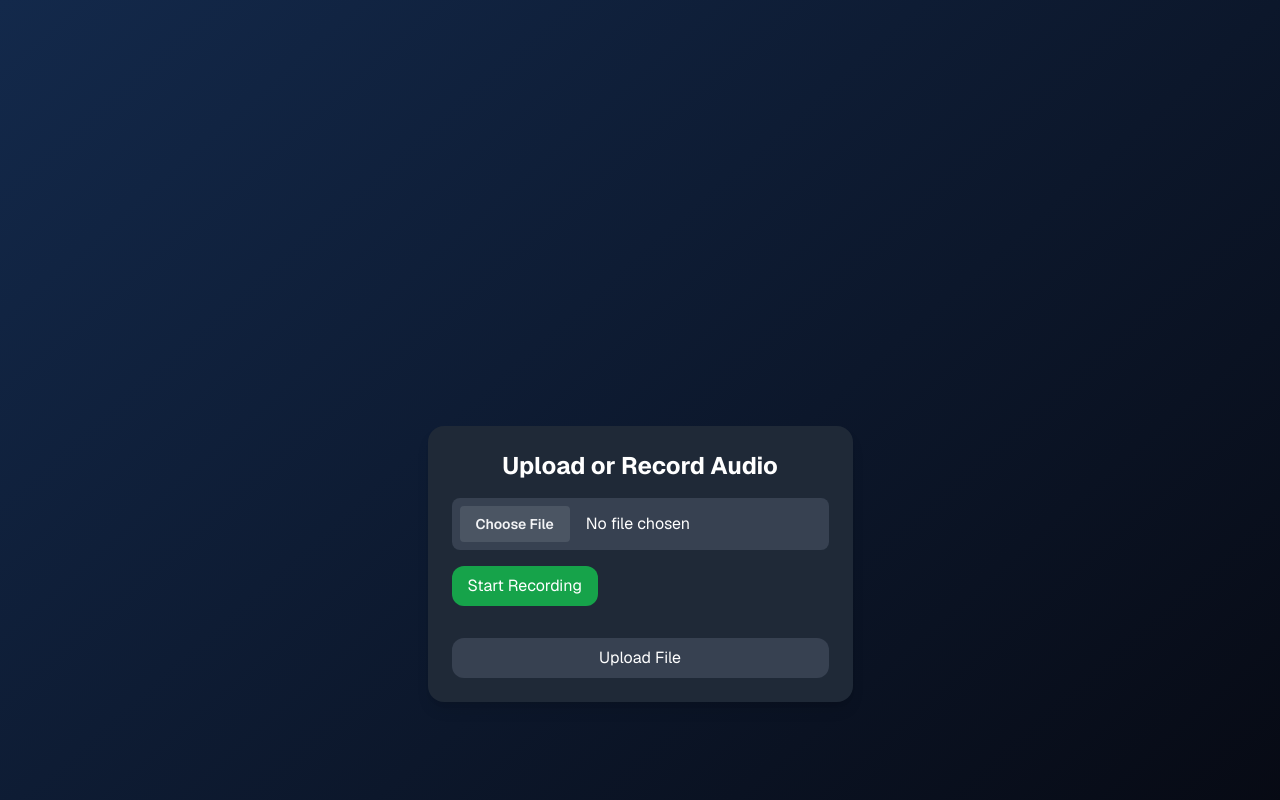
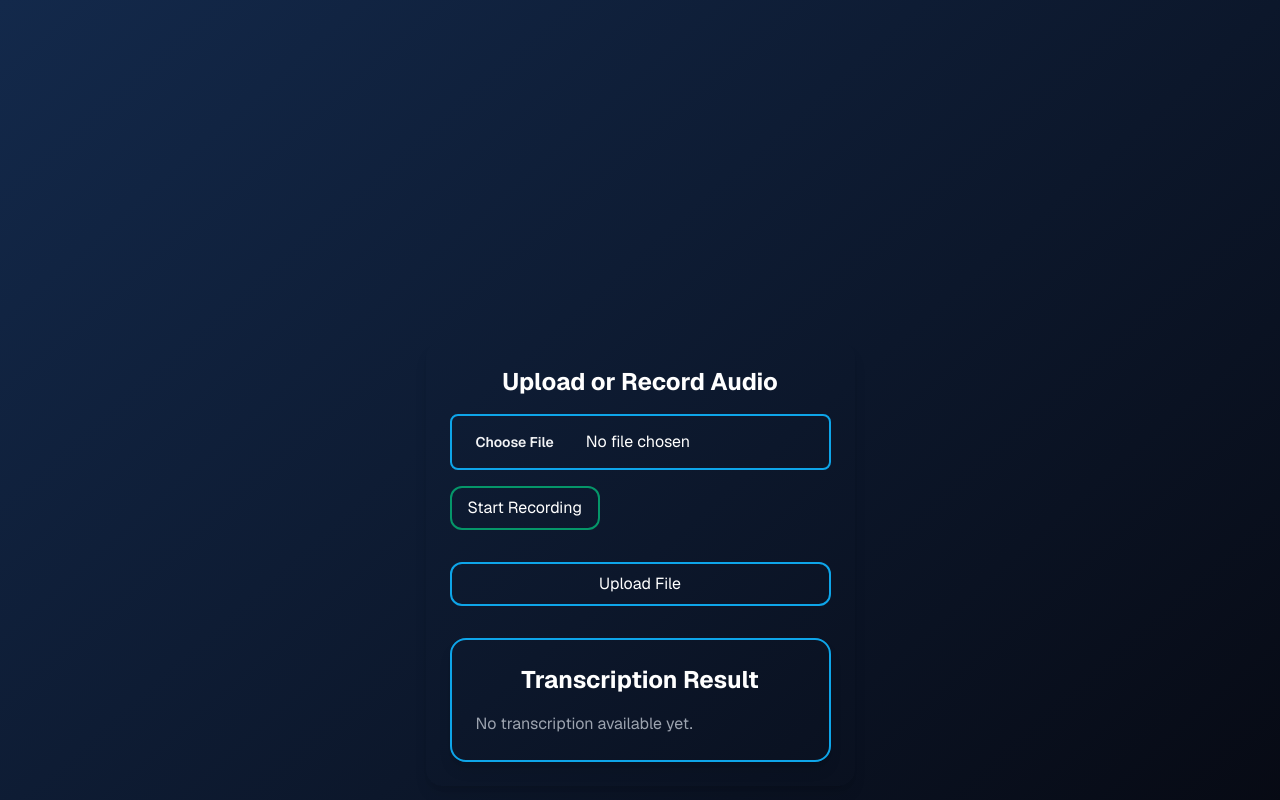
Before and after one commit to noslenPantaleon/transcription-app, a Next.js app in the folder frontend/: page / in a window 1280 px wide. Shown: the top 800 px of the page. Built offline with nearby package versions, Linux system fonts and the light colour scheme; no server answers.

Commit message:
add TranscriptionDisplay

```diff
--- /dev/null
+++ b/frontend/src/app/components/TranscriptionDisplay.tsx
@@ -0,0 +1,26 @@
+import React from "react";
+
+interface TranscriptionDisplayProps {
+  transcription: string | null | undefined;
+}
+
+const TranscriptionDisplay: React.FC<TranscriptionDisplayProps> = ({
+  transcription,
+}) => {
+  return (
+    <div className="border-2 border-solid border-sky-500 p-6 rounded-2xl shadow-lg w-full max-w-md">
+      <h2 className="text-2xl font-bold mb-4 text-center text-white">
+        Transcription Result
+      </h2>
+      {transcription ? (
+        <p className="text-white p-4 rounded-lg whitespace-pre-wrap">
+          {transcription}
+        </p>
+      ) : (
+        <p className="text-gray-400">No transcription available yet.</p>
+      )}
+    </div>
+  );
+};
+
+export default TranscriptionDisplay;
--- a/frontend/src/app/components/uploadForm.tsx
+++ b/frontend/src/app/components/uploadForm.tsx
@@ -2,6 +2,7 @@
 
 import React, { useState, useRef } from "react";
 import { useUploadFile } from "../hooks/useUploadFile";
+import TranscriptionDisplay from "./TranscriptionDisplay";
 
 const UploadForm = () => {
   const { handleUpload, isPending, uploadedFile, error } = useUploadFile();
@@ -58,30 +59,28 @@ const UploadForm = () => {
   };
 
   return (
-    <div className="text-white min-h-screen min-w-screen flex items-center justify-center p-4">
+    <div className="text-white min-h-screen min-w-screen flex items-center justify-center flex-wrap p-4">
       <form
-        className="bg-gray-800 p-6 rounded-2xl shadow-lg w-full max-w-md"
+        className="p-6 rounded-2xl shadow-lg w-full max-w-md"
         onSubmit={handleSubmit}
       >
         <h1 className="text-2xl font-bold mb-4 text-center">
           Upload or Record Audio
         </h1>
 
-        {/* File Upload */}
         <input
           type="file"
           accept="audio/*,video/*"
           onChange={handleFileChange}
-          className="block w-full text-white bg-gray-700 rounded-lg p-2 mb-4 focus:outline-none file:mr-4 file:py-2 file:px-4 file:rounded file:border-0 file:text-sm file:font-semibold file:bg-gray-600 file:text-gray-100 hover:file:bg-gray-500"
+          className="block w-full text-white border-2 border-solid border-sky-500 rounded-lg p-2 mb-4 focus:outline-none file:mr-4 file:py-2 file:px-4 file:rounded file:border-0 file:text-sm file:font-semibold file:bg-transparent file:text-gray-100  file:border-solid file:border-sky-500 file:bg-indigo-950  hover:file:bg-indigo-500"
         />
 
-        {/* Audio Recording */}
         <div className="flex items-center gap-4 mb-4">
           {!isRecording ? (
             <button
               type="button"
               onClick={startRecording}
-              className="bg-green-600 text-white py-2 px-4 rounded-xl hover:bg-green-500"
+              className="border-2 border-solid border-emerald-600  text-white py-2 px-4 rounded-xl hover:bg-green-500"
             >
               Start Recording
             </button>
@@ -113,10 +112,13 @@ const UploadForm = () => {
         <button
           type="submit"
           disabled={(!selectedFile && !recordedBlob) || isPending}
-          className="w-full mt-4 bg-blue-600 text-white py-2 px-4 rounded-xl hover:bg-blue-500 disabled:bg-gray-700"
+          className=" w-full mt-4 bg-indigo-950 text-white py-2 px-4 border-2 border-solid border-sky-500  rounded-xl hover:bg-indigo-500 disabled:bg-transparent"
         >
           {isPending ? "Uploading..." : "Upload File"}
         </button>
+        <div className="mt-8">
+          <TranscriptionDisplay transcription={uploadedFile?.file.toString()} />
+        </div>
       </form>
     </div>
   );
--- a/frontend/src/app/page.tsx
+++ b/frontend/src/app/page.tsx
@@ -13,7 +13,7 @@ export default async function Home() {
     queryFn: getTranscriptions,
   });
   return (
-    <div className="min-h-screen grid grid-rows-[20px_1fr_20px] items-center justify-items-center min-h-screen p-8 pb-20 gap-16 sm:p-20 font-[family-name:var(--font-geist-sans)]">
+    <div className="min-h-screen grid grid-rows-[20px_1fr_20px] items-center justify-items-center p-8 pb-20 gap-16 sm:p-20 font-[family-name:var(--font-geist-sans)]">
       <main className="flex flex-col gap-8 row-start-2 items-center sm:items-start">
         <HydrationBoundary state={dehydrate(queryClient)}>
           <UploadForm />
```
